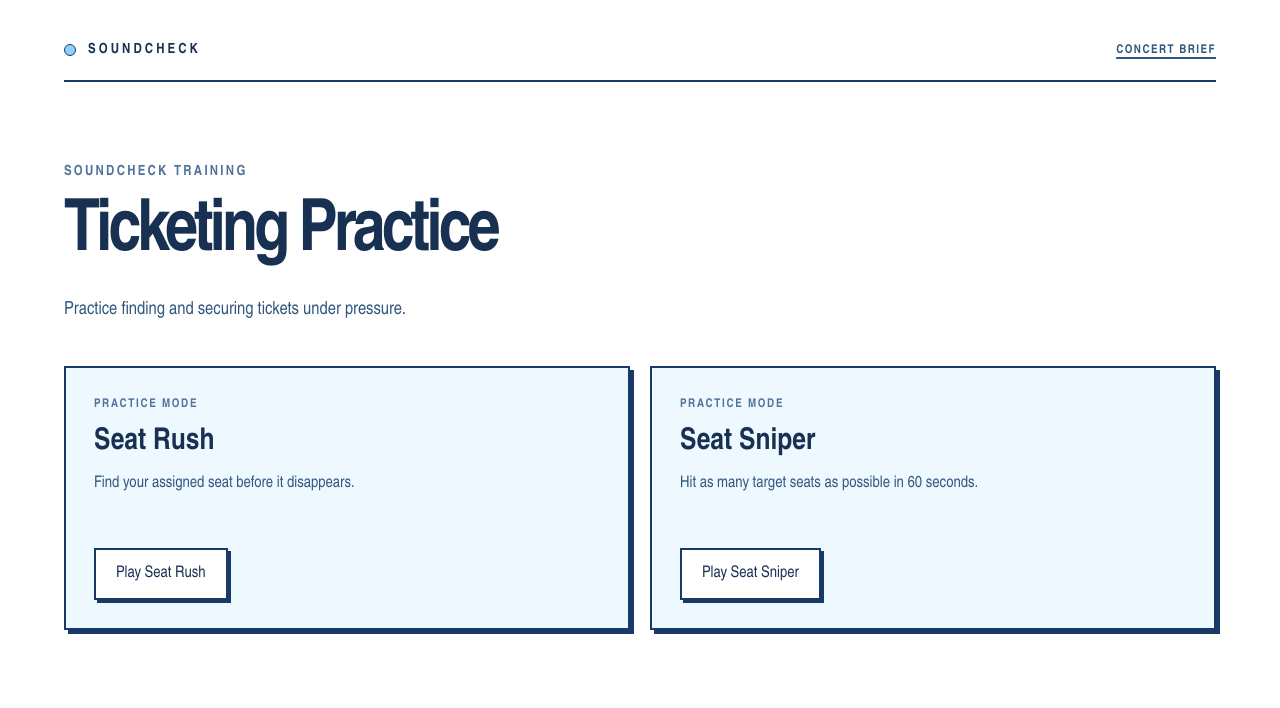
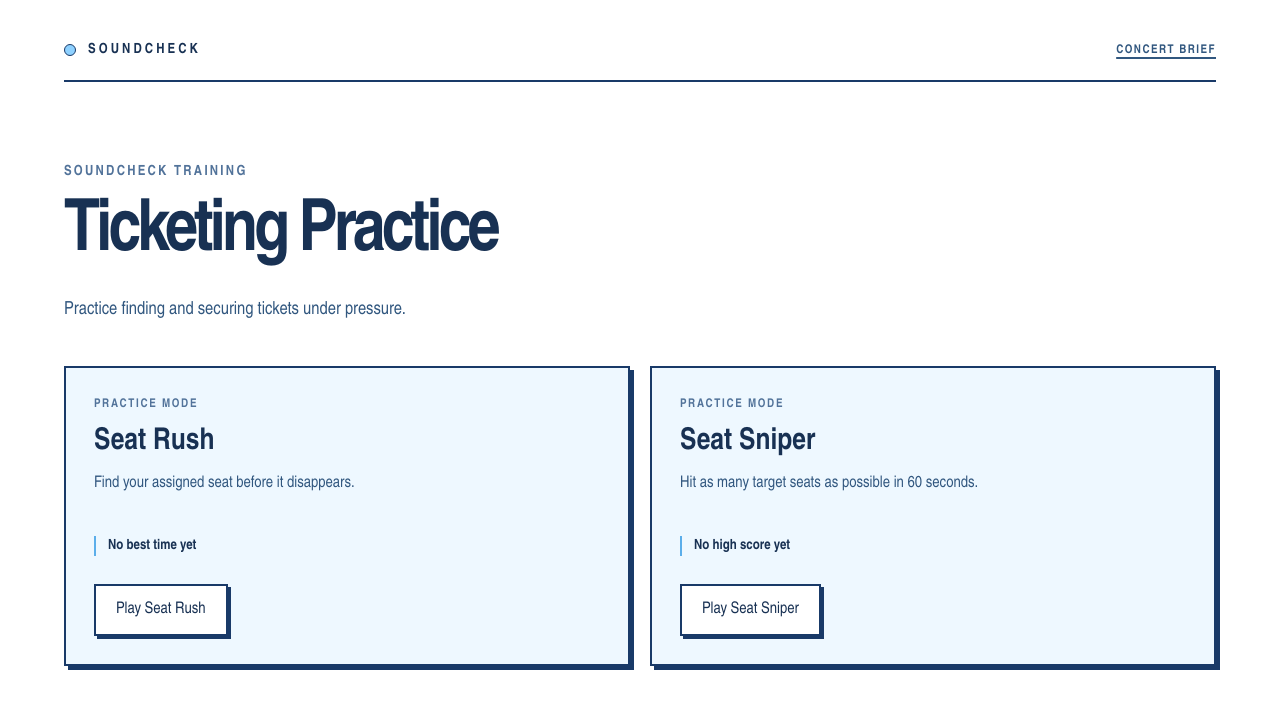
Before and after one commit to friedporkdumplings/soundcheck-mvp, a Next.js app: page /practice in a window 1280 px wide. Shown: the top 708 px of the page. Built offline with nearby package versions, Linux system fonts and the light colour scheme.

Commit message:
Save ticketing practice high scores

```diff
--- a/app/practice/page.tsx
+++ b/app/practice/page.tsx
@@ -5,6 +5,7 @@ import Link from "next/link";
 
 const letters = Array.from({ length: 26 }, (_, index) => String.fromCharCode(65 + index));
 const seats = Array.from({ length: 26 }, (_, row) => letters.map((letter) => `${letter}${row + 1}`)).flat();
+const scoresKey = "soundcheck.practice-high-scores";
 type Screen = "modes" | "waiting" | "queue" | "rush" | "checkout" | "rush-result" | "sniper-countdown" | "sniper" | "sniper-result";
 type RushResult = "secured" | "lost" | "sold-out" | "expired" | null;
 
@@ -36,6 +37,26 @@ export default function PracticePage() {
   const [sniperTarget, setSniperTarget] = useState("");
   const [sniperTime, setSniperTime] = useState(60);
   const [score, setScore] = useState(0);
+  const [bestRush, setBestRush] = useState<number | null>(null);
+  const [bestSniper, setBestSniper] = useState<number | null>(null);
+
+  useEffect(() => {
+    let nextRush: number | null = null;
+    let nextSniper: number | null = null;
+    try {
+      const stored = JSON.parse(window.localStorage.getItem(scoresKey) ?? "{}") as { rush?: unknown; sniper?: unknown };
+      nextRush = typeof stored.rush === "number" ? stored.rush : null;
+      nextSniper = typeof stored.sniper === "number" ? stored.sniper : null;
+    } catch {
+      window.localStorage.removeItem(scoresKey);
+    }
+    const hydrate = window.setTimeout(() => { setBestRush(nextRush); setBestSniper(nextSniper); }, 0);
+    return () => window.clearTimeout(hydrate);
+  }, []);
+
+  function saveScores(rush: number | null, sniper: number | null) {
+    window.localStorage.setItem(scoresKey, JSON.stringify({ rush, sniper }));
+  }
 
   function startRush() {
     setTarget(randomSeat());
@@ -112,11 +133,20 @@ export default function PracticePage() {
   useEffect(() => {
     if (screen !== "sniper") return;
     const timer = window.setInterval(() => setSniperTime((time) => {
-      if (time <= 1) { setScreen("sniper-result"); return 0; }
+      if (time <= 1) {
+        setScore((current) => {
+          const nextBest = bestSniper === null || current > bestSniper ? current : bestSniper;
+          setBestSniper(nextBest);
+          saveScores(bestRush, nextBest);
+          return current;
+        });
+        setScreen("sniper-result");
+        return 0;
+      }
       return time - 1;
     }), 1000);
     return () => window.clearInterval(timer);
-  }, [screen]);
+  }, [screen, bestRush, bestSniper]);
 
   function chooseRushSeat(seat: string) {
     if (unavailable.has(seat) || seat !== target) return;
@@ -132,26 +162,35 @@ export default function PracticePage() {
     setSniperTarget((current) => randomSeat(current));
   }
 
+  function secureRush() {
+    const time = Number(rushFindTime);
+    const nextBest = bestRush === null || time < bestRush ? time : bestRush;
+    setBestRush(nextBest);
+    saveScores(nextBest, bestSniper);
+    setRushResult("secured");
+    setScreen("rush-result");
+  }
+
   return <main className="min-h-screen bg-white px-5 py-6 text-[#183153] sm:px-10 sm:py-10"><div className="mx-auto max-w-6xl">
     <header className="flex items-center justify-between border-b-2 border-[#193a68] pb-5"><Link href="/" className="flex items-center gap-3"><span className="h-3 w-3 rounded-full border border-[#193a68] bg-[#8ed1ff]" /><span className="text-sm font-black tracking-[0.22em] uppercase">Soundcheck</span></Link><Link href="/" className="text-xs font-bold tracking-[0.12em] text-[#31577f] uppercase underline decoration-2 underline-offset-4">Concert brief</Link></header>
-    {screen === "modes" && <ModeSelect onRush={startRush} onSniper={startSniper} />}
+    {screen === "modes" && <ModeSelect onRush={startRush} onSniper={startSniper} bestRush={bestRush} bestSniper={bestSniper} />}
     {screen === "waiting" && <StatusCard eyebrow="Seat Rush" title="You’re in the waiting room." detail="Your practice queue opens in a few seconds." />}
     {screen === "queue" && <StatusCard eyebrow="Seat Rush" title="You’re in the queue." detail={queueVisible ? `${queueNumber < 2 ? "<1" : queueNumber.toLocaleString()} people ahead of you` : "Confirming your queue position…"} />}
     {screen === "rush" && <GameFrame eyebrow="Seat Rush" title={`Your target: ${target}`} detail="Find the seat before inventory disappears. Your target is protected for the first three seconds."><SeatGrid unavailable={unavailable} onSeat={chooseRushSeat} /></GameFrame>}
-    {screen === "checkout" && <Checkout seat={selectedSeat} seconds={checkoutTime} onComplete={() => { setRushResult("secured"); setScreen("rush-result"); }} />}
-    {screen === "rush-result" && <RushResult result={rushResult} target={target} findTime={rushFindTime} queueStart={queueStart} onAgain={startRush} onModes={() => setScreen("modes")} />}
+    {screen === "checkout" && <Checkout seat={selectedSeat} seconds={checkoutTime} onComplete={secureRush} />}
+    {screen === "rush-result" && <RushResult result={rushResult} target={target} findTime={rushFindTime} queueStart={queueStart} bestRush={bestRush} onAgain={startRush} onModes={() => setScreen("modes")} />}
     {screen === "sniper-countdown" && <StatusCard eyebrow="Seat Sniper" title={sniperCountdown > 0 ? String(sniperCountdown) : "GO"} detail="Hit as many targets as you can in 60 seconds." />}
     {screen === "sniper" && <GameFrame eyebrow="Seat Sniper" title={`Time ${String(sniperTime).padStart(2, "0")} · Score ${score}`} detail="Click the navy target. Every hit moves it immediately."><SeatGrid target={sniperTarget} onSeat={chooseSniperSeat} /></GameFrame>}
-    {screen === "sniper-result" && <ResultCard title="Time’s Up" detail={`Score: ${score} · ${rating(score)}`} primary="Play Again" onPrimary={startSniper} secondary="Back to Practice Modes" onSecondary={() => setScreen("modes")} />}
+    {screen === "sniper-result" && <ResultCard title="Time’s Up" detail={`Score: ${score} · ${rating(score)}${bestSniper !== null ? ` · Best: ${bestSniper}` : ""}`} primary="Play Again" onPrimary={startSniper} secondary="Back to Practice Modes" onSecondary={() => setScreen("modes")} />}
     {screen !== "modes" && <p className="mt-8 text-center text-xs font-bold tracking-[0.12em] text-[#52739a] uppercase">Practice simulation — no real tickets are being sold.</p>}
   </div></main>;
 }
 
-function ModeSelect({ onRush, onSniper }: { onRush: () => void; onSniper: () => void }) { return <section className="py-16 sm:py-20"><p className="text-sm font-bold tracking-[0.16em] text-[#52739a] uppercase">Soundcheck training</p><h1 className="mt-4 text-5xl font-black tracking-[-0.055em] sm:text-7xl">Ticketing Practice</h1><p className="mt-6 max-w-xl text-lg leading-8 text-[#31577f]">Practice finding and securing tickets under pressure.</p><div className="mt-10 grid gap-5 md:grid-cols-2"><ModeCard title="Seat Rush" detail="Find your assigned seat before it disappears." button="Play Seat Rush" onClick={onRush} /><ModeCard title="Seat Sniper" detail="Hit as many target seats as possible in 60 seconds." button="Play Seat Sniper" onClick={onSniper} /></div></section>; }
-function ModeCard({ title, detail, button, onClick }: { title: string; detail: string; button: string; onClick: () => void }) { return <article className="border-2 border-[#193a68] bg-[#eef8ff] p-7 shadow-[4px_4px_0_#193a68]"><p className="text-xs font-black tracking-[0.14em] text-[#52739a] uppercase">Practice mode</p><h2 className="mt-3 text-3xl font-black">{title}</h2><p className="mt-3 min-h-12 text-[#31577f]">{detail}</p><button onClick={onClick} className="mt-7 border-2 border-[#193a68] bg-white px-5 py-3 text-sm font-black shadow-[3px_3px_0_#193a68]">{button}</button></article>; }
+function ModeSelect({ onRush, onSniper, bestRush, bestSniper }: { onRush: () => void; onSniper: () => void; bestRush: number | null; bestSniper: number | null }) { return <section className="py-16 sm:py-20"><p className="text-sm font-bold tracking-[0.16em] text-[#52739a] uppercase">Soundcheck training</p><h1 className="mt-4 text-5xl font-black tracking-[-0.055em] sm:text-7xl">Ticketing Practice</h1><p className="mt-6 max-w-xl text-lg leading-8 text-[#31577f]">Practice finding and securing tickets under pressure.</p><div className="mt-10 grid gap-5 md:grid-cols-2"><ModeCard title="Seat Rush" detail="Find your assigned seat before it disappears." score={bestRush === null ? "No best time yet" : `Best find: ${bestRush.toFixed(1)}s`} button="Play Seat Rush" onClick={onRush} /><ModeCard title="Seat Sniper" detail="Hit as many target seats as possible in 60 seconds." score={bestSniper === null ? "No high score yet" : `High score: ${bestSniper}`} button="Play Seat Sniper" onClick={onSniper} /></div></section>; }
+function ModeCard({ title, detail, score, button, onClick }: { title: string; detail: string; score: string; button: string; onClick: () => void }) { return <article className="border-2 border-[#193a68] bg-[#eef8ff] p-7 shadow-[4px_4px_0_#193a68]"><p className="text-xs font-black tracking-[0.14em] text-[#52739a] uppercase">Practice mode</p><h2 className="mt-3 text-3xl font-black">{title}</h2><p className="mt-3 min-h-12 text-[#31577f]">{detail}</p><p className="mt-4 border-l-2 border-[#5baeea] pl-3 text-sm font-black text-[#183153]">{score}</p><button onClick={onClick} className="mt-7 border-2 border-[#193a68] bg-white px-5 py-3 text-sm font-black shadow-[3px_3px_0_#193a68]">{button}</button></article>; }
 function StatusCard({ eyebrow, title, detail }: { eyebrow: string; title: string; detail: string }) { return <section className="mx-auto mt-20 max-w-xl border-2 border-[#193a68] bg-[#eef8ff] p-10 text-center shadow-[4px_4px_0_#193a68]"><p className="text-xs font-black tracking-[0.14em] text-[#52739a] uppercase">{eyebrow}</p><div className="mx-auto mt-7 h-8 w-8 animate-spin border-2 border-[#193a68] border-t-[#8ed1ff]" /><h1 className="mt-7 text-4xl font-black">{title}</h1><p className="mt-4 text-lg text-[#31577f]">{detail}</p></section>; }
 function GameFrame({ eyebrow, title, detail, children }: { eyebrow: string; title: string; detail: string; children: ReactNode }) { return <section className="mt-10"><div className="border-2 border-[#193a68] bg-[#ccecff] p-6 shadow-[4px_4px_0_#193a68]"><p className="text-xs font-black tracking-[0.14em] text-[#52739a] uppercase">{eyebrow}</p><h1 className="mt-3 text-3xl font-black sm:text-5xl">{title}</h1><p className="mt-3 text-[#31577f]">{detail}</p></div><div className="mt-6 overflow-x-auto border-2 border-[#193a68] bg-white p-4 shadow-[4px_4px_0_#193a68]">{children}</div></section>; }
 function SeatGrid({ unavailable = new Set<string>(), target, onSeat }: { unavailable?: Set<string>; target?: string; onSeat: (seat: string) => void }) { return <div className="min-w-[720px]"><div className="grid items-center gap-1" style={{ gridTemplateColumns: "28px repeat(26, 24px)" }}><span />{letters.map((letter) => <span key={letter} className="text-center text-[10px] font-black text-[#52739a]">{letter}</span>)}{Array.from({ length: 26 }, (_, row) => <div key={row} className="contents"><span className="text-center text-[10px] font-black text-[#52739a]">{row + 1}</span>{letters.map((letter) => { const seat = `${letter}${row + 1}`; const gone = unavailable.has(seat); return <button key={seat} disabled={gone} onClick={() => onSeat(seat)} aria-label={`Seat ${seat}`} className={`flex h-6 w-6 items-center justify-center border border-[#193a68] transition ${gone ? "cursor-not-allowed bg-[#d5e9f8] opacity-35" : "bg-[#eef8ff] hover:bg-[#8ed1ff]"}`}>{target === seat && <span className="h-3 w-3 rounded-full bg-[#193a68]" />}</button>; })}</div>)}</div></div>; }
 function Checkout({ seat, seconds, onComplete }: { seat: string; seconds: number; onComplete: () => void }) { return <section className="mx-auto mt-12 max-w-xl border-2 border-[#193a68] bg-[#eef8ff] p-8 shadow-[4px_4px_0_#193a68]"><p className="text-xs font-black tracking-[0.14em] text-[#52739a] uppercase">Practice checkout</p><h1 className="mt-3 text-4xl font-black">Hold expires in {seconds}s</h1><div className="mt-7 space-y-3 border-y-2 border-[#193a68] py-5 text-[#31577f]"><p>Seat <b className="text-[#183153]">{seat}</b> · Section 114</p><p>Ticket <b className="float-right text-[#183153]">$189</b></p><p>Fictional fee <b className="float-right text-[#183153]">$42</b></p><p className="font-black text-[#183153]">Total <b className="float-right">$231</b></p></div><button onClick={onComplete} className="mt-7 w-full border-2 border-[#193a68] bg-white px-5 py-3 font-black shadow-[3px_3px_0_#193a68]">Complete Checkout</button></section>; }
-function RushResult({ result, target, findTime, queueStart, onAgain, onModes }: { result: RushResult; target: string; findTime: string; queueStart: number; onAgain: () => void; onModes: () => void }) { const copy = result === "secured" ? ["Tickets Secured 🎟️", `Seat ${target} · found in ${findTime}s · started behind ${queueStart.toLocaleString()} people.`] : result === "lost" ? ["Someone else got your seat.", `Your target ${target} is no longer available.`] : result === "sold-out" ? ["Sold Out", "Every practice seat disappeared before you could secure yours."] : ["Your hold expired.", "Practice checkout moves fast—try again."]; return <ResultCard title={copy[0]} detail={copy[1]} primary="Play Again" onPrimary={onAgain} secondary="Back to Practice Modes" onSecondary={onModes} />; }
+function RushResult({ result, target, findTime, queueStart, bestRush, onAgain, onModes }: { result: RushResult; target: string; findTime: string; queueStart: number; bestRush: number | null; onAgain: () => void; onModes: () => void }) { const copy = result === "secured" ? ["Tickets Secured 🎟️", `Seat ${target} · found in ${findTime}s · started behind ${queueStart.toLocaleString()} people.${bestRush !== null ? ` Best find: ${bestRush.toFixed(1)}s.` : ""}`] : result === "lost" ? ["Someone else got your seat.", `Your target ${target} is no longer available.`] : result === "sold-out" ? ["Sold Out", "Every practice seat disappeared before you could secure yours."] : ["Your hold expired.", "Practice checkout moves fast—try again."]; return <ResultCard title={copy[0]} detail={copy[1]} primary="Play Again" onPrimary={onAgain} secondary="Back to Practice Modes" onSecondary={onModes} />; }
 function ResultCard({ title, detail, primary, onPrimary, secondary, onSecondary }: { title: string; detail: string; primary: string; onPrimary: () => void; secondary: string; onSecondary: () => void }) { return <section className="mx-auto mt-20 max-w-xl border-2 border-[#193a68] bg-[#eef8ff] p-10 text-center shadow-[4px_4px_0_#193a68]"><h1 className="text-4xl font-black">{title}</h1><p className="mt-4 text-lg leading-7 text-[#31577f]">{detail}</p><div className="mt-8 flex flex-wrap justify-center gap-3"><button onClick={onPrimary} className="border-2 border-[#193a68] bg-[#8ed1ff] px-5 py-3 font-black shadow-[3px_3px_0_#193a68]">{primary}</button><button onClick={onSecondary} className="border border-[#193a68] bg-white px-5 py-3 font-black shadow-[2px_2px_0_#193a68]">{secondary}</button></div></section>; }
```
